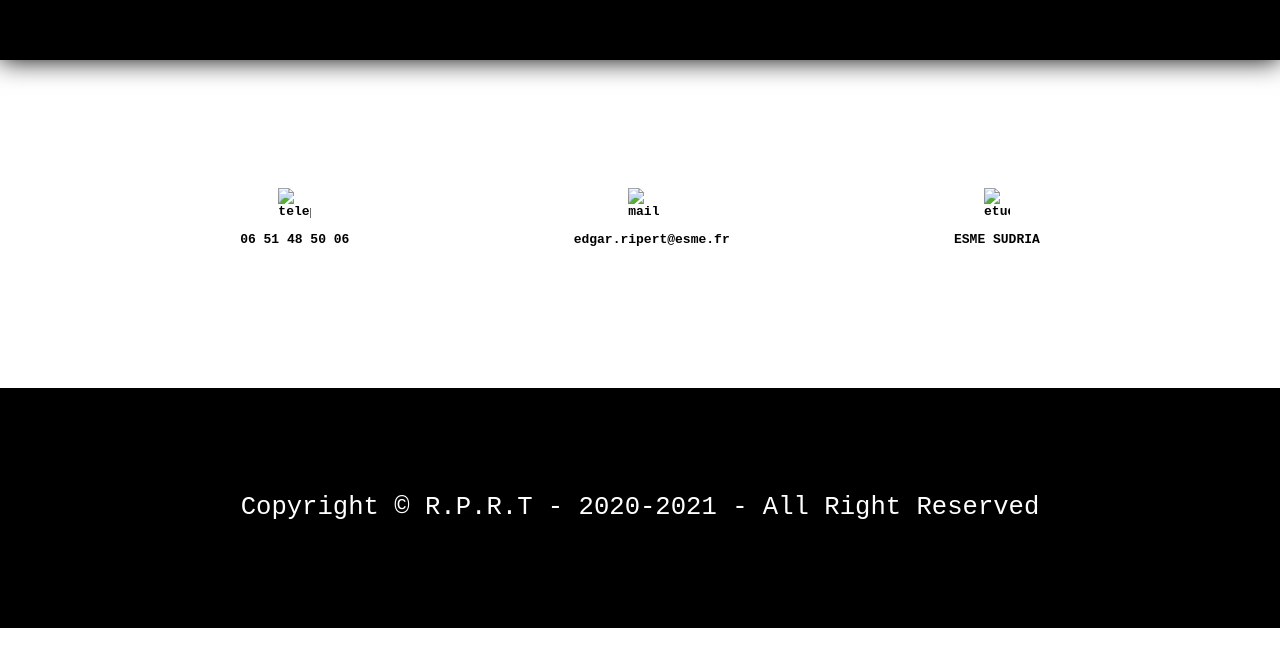
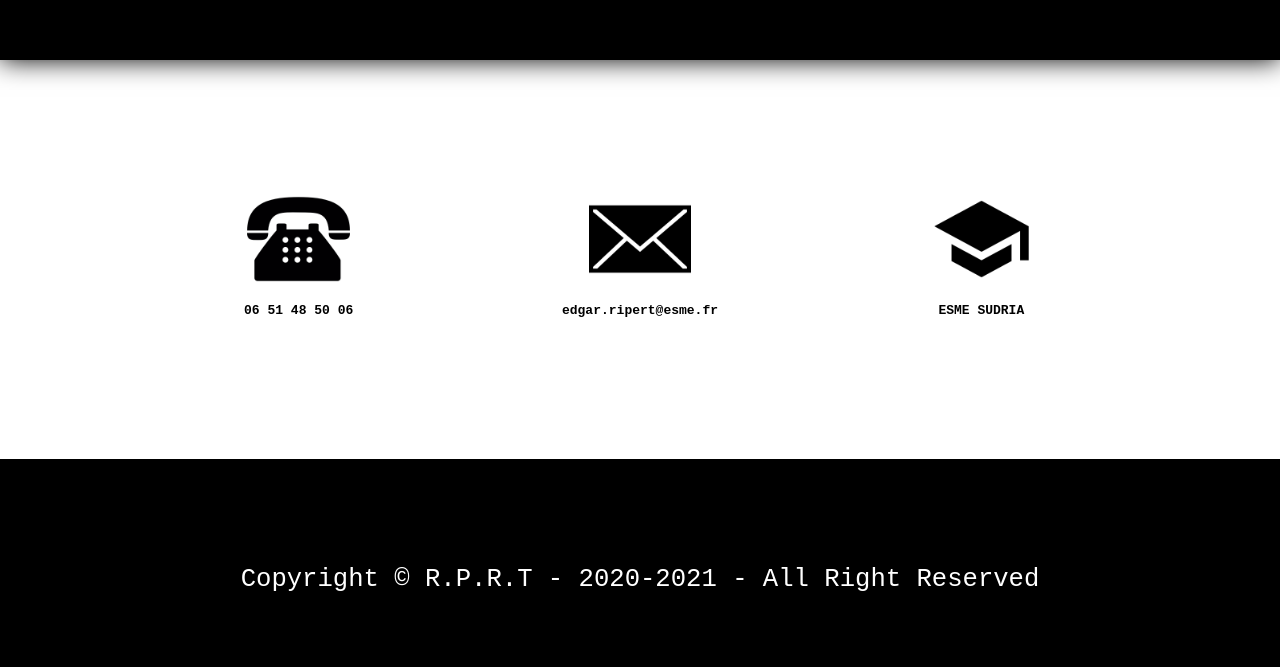
Before and after one commit to RPRT1/RPRT, a plain HTML site: page index.html in a window 1280 px wide. Shown: the part 1239-1906 px from the top of the page. Before the commit the page ends 1867 px from the top, so only its background shows below. Drawn offline with Linux system fonts and the light colour scheme; files that its build step writes are made by us from their sources.

Commit message:
Update index.html

```diff
--- a/index.html
+++ b/index.html
@@ -5,7 +5,7 @@
     <meta http-equiv="X-UA-Compatible" content="IE=edge">
     <meta name="viewport" content="width=device-width, initial-scale=1.0">
     <title>Mon_Site</title>
-    <link rel="stylesheet" href="css/styles.css">
+    <link rel="stylesheet" href="styles.css">
     <script src="https://cdnjs.cloudflare.com/ajax/libs/font-awesome/5.12.0-2/js/all.min.js"></script>
 </head>
 <body>
@@ -50,19 +50,19 @@
 
     <section class="services" id="services">
         <div class="services-icones">
-            <img src="img/old-typical-phone.png" alt="telephone">
+            <img src="old-typical-phone.png" alt="telephone">
             <p>
                 06 51 48 50 06
             </p>
         </div>
         <div class="services-icones">
-            <img src="img/kisspng-computer-icons-envelope-icon-design-mail-logo-envelop-5b3647ec9b6499.4518144715302840126365.png" alt="mail">
+            <img src="kisspng-computer-icons-envelope-icon-design-mail-logo-envelop-5b3647ec9b6499.4518144715302840126365.png" alt="mail">
             <p>
                 edgar.ripert@esme.fr
             </p>
         </div>
         <div class="services-icones">
-            <img src="img/-school_90226.png" alt="etudes">
+            <img src="-school_90226.png" alt="etudes">
             <p>
                 ESME SUDRIA
             </p>
```
